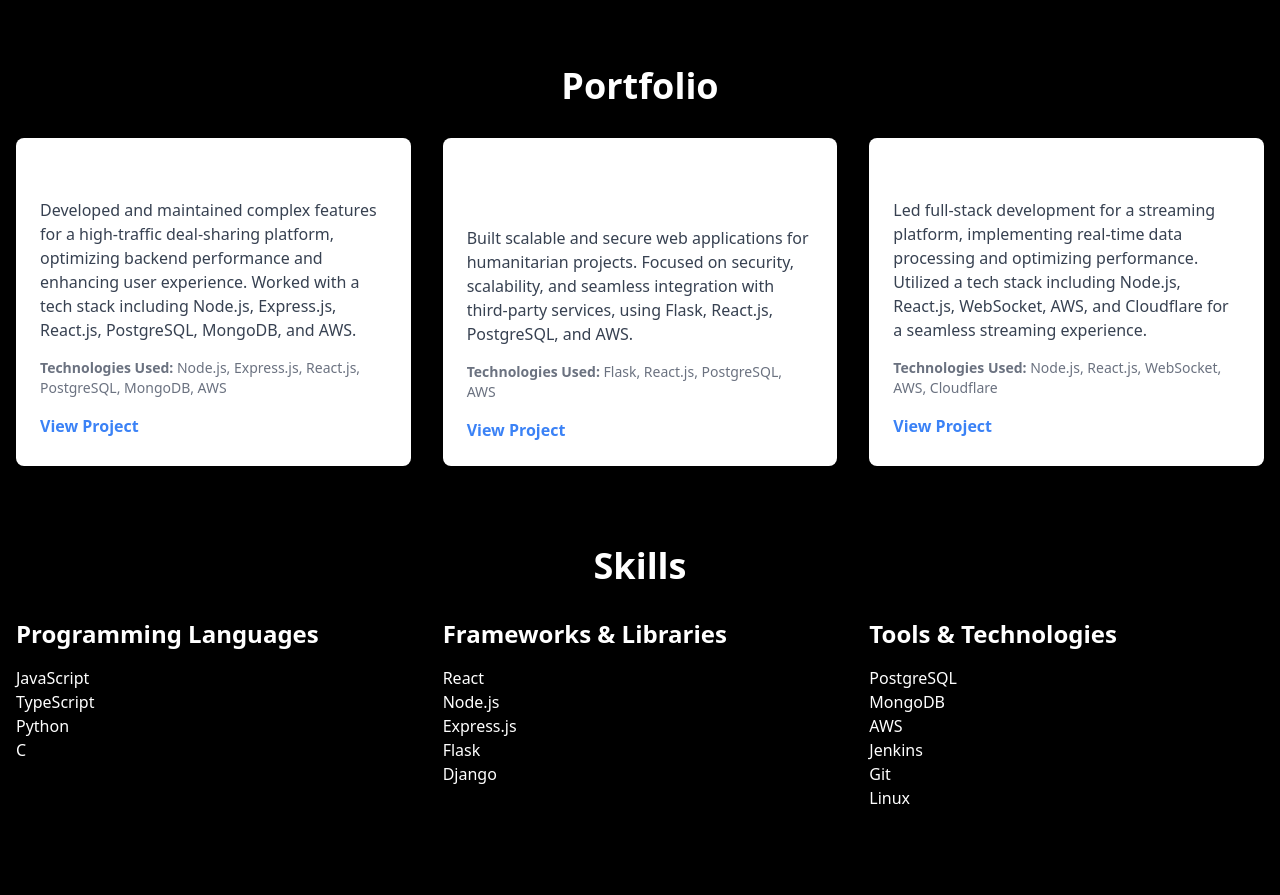
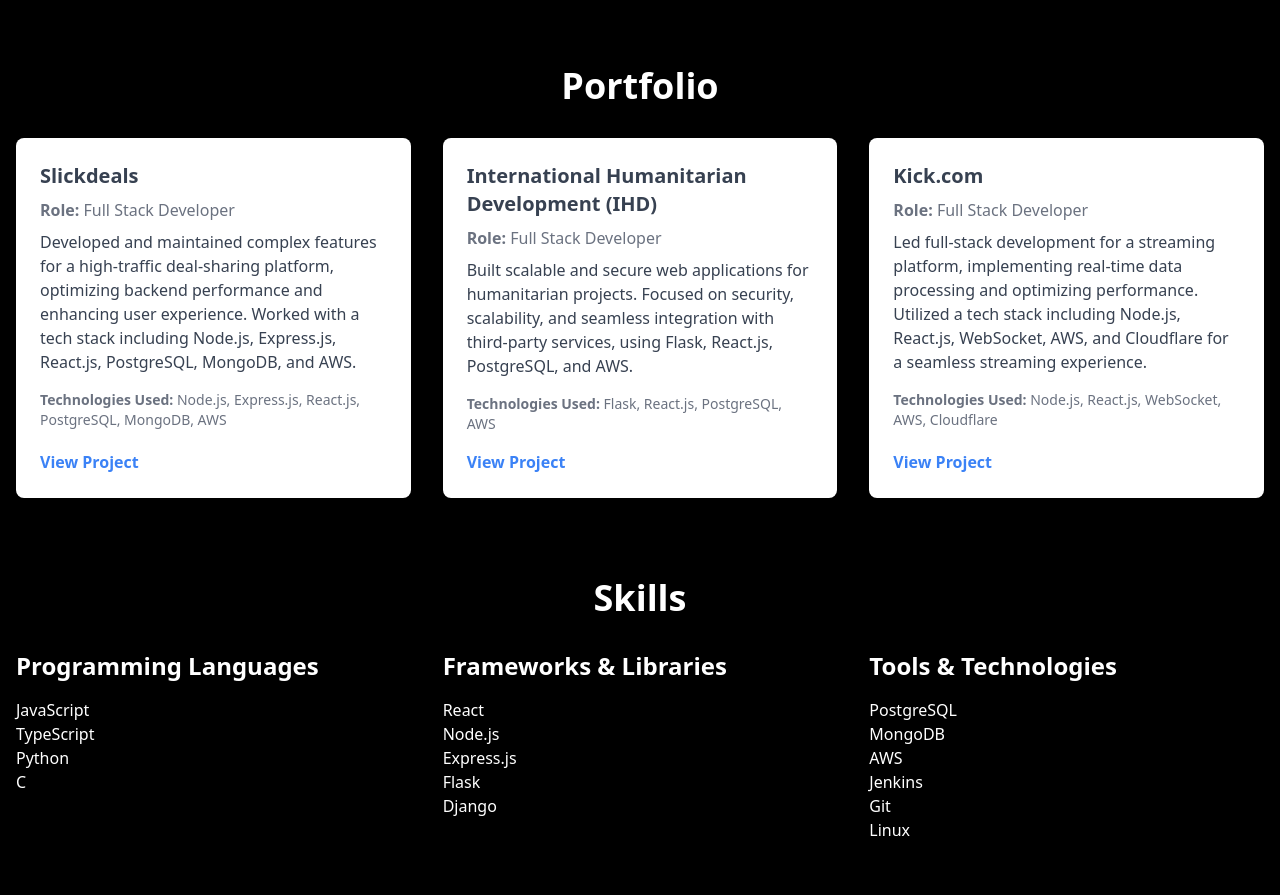
Before and after one commit to Envisational/Portfolio, a React (Create React App) app in the folder portfolio/: page / in a window 1280 px wide. Shown: the part 1400-2295 px from the top of the page. Built offline with nearby package versions, Linux system fonts and the light colour scheme; no server answers.

Commit message:
Portfolio cards style fixes

```diff
--- a/portfolio/src/components/Portfolio.js
+++ b/portfolio/src/components/Portfolio.js
@@ -26,19 +26,21 @@
     }
   ];
 
-
-
   return (
     <section id="portfolio" className="py-20">
       <div className="container mx-auto px-4">
         <h2 className="text-4xl font-bold text-center mb-8">Portfolio</h2>
         <div className="grid grid-cols-1 sm:grid-cols-2 md:grid-cols-3 gap-8">
           {projects.map((project, index) => (
-            <div key={index} className="bg-white shadow-md rounded-lg overflow-hidden">
-              <div className="p-6">
-                <h3 className="text-xl font-semibold mb-2">{project.title}</h3>
+            <div key={index} className="bg-white shadow-md rounded-lg overflow-hidden flex flex-col">
+              <div className="p-6 flex-grow flex flex-col justify-between">
+                <div>
+                  <h3 className="text-xl font-bold mb-2 text-gray-700">{project.title}</h3>
+                  <p className="text-gray-500 mb-2"><strong>Role:</strong> {project.role}</p>
                   <p className="text-gray-700 mb-4">{project.description}</p>
                   <p className="text-sm text-gray-500 mb-4"><strong>Technologies Used:</strong> {project.technologies}</p>
+                </div>
+                <div className="mt-auto">
                   <a
                     href={project.link}
                     className="link-style"
@@ -49,12 +51,12 @@
                   </a>
                 </div>
               </div>
+            </div>
           ))}
         </div>
       </div>
     </section>
   );
-
 };
 
 export default Portfolio;
```
Lines whose indentation alone changed are shown as unchanged.
